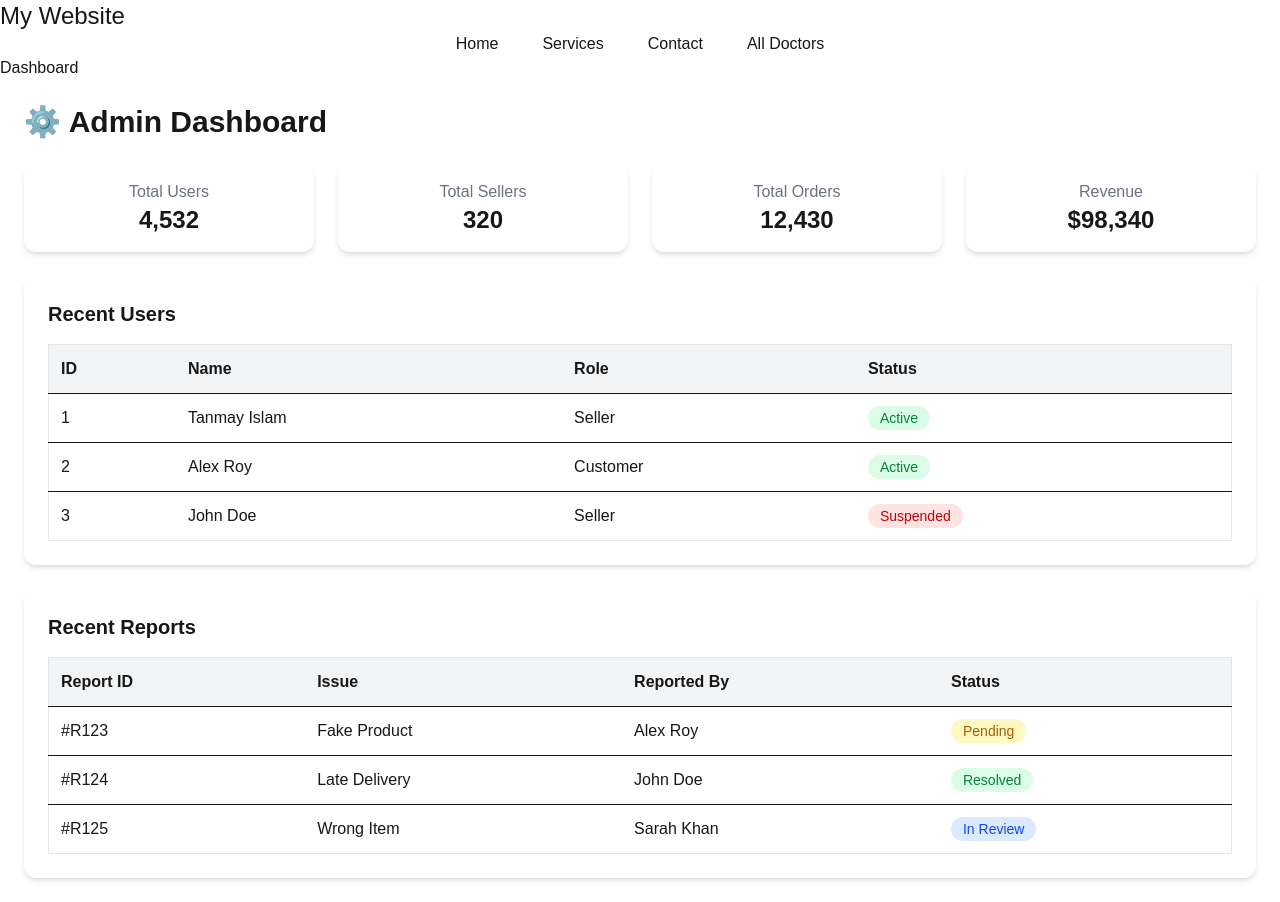
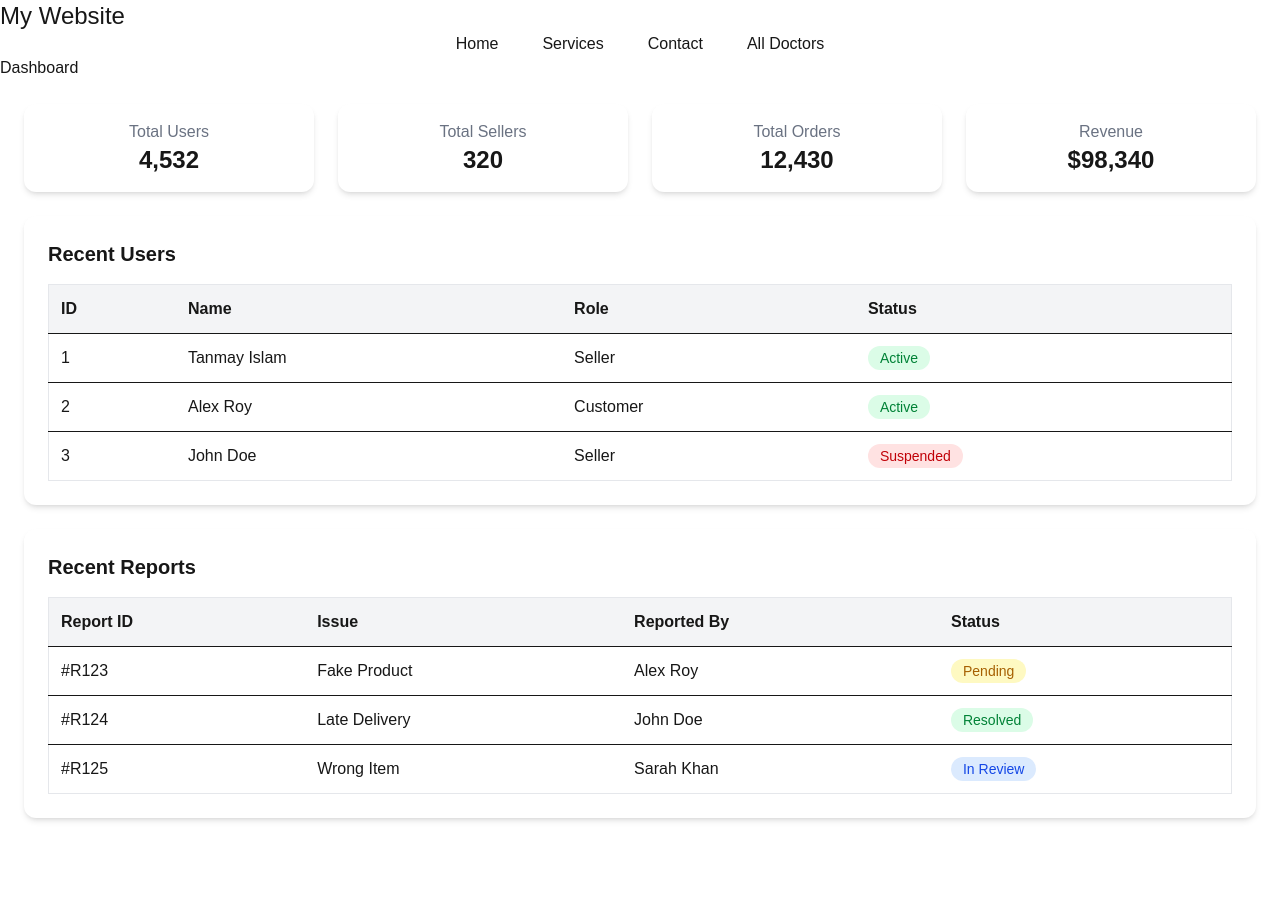
Before and after one commit to tanmayislam2006/my-first-next, a Next.js app: page /admin-dashboard in a window 1280 px wide. After the commit the page ends 842 px from the top, so only its background shows below. Built offline with nearby package versions, Linux system fonts and the light colour scheme.

Commit message:
remove title from Admin Dashboard

```diff
--- a/src/app/(dashboard)/admin-dashboard/page.jsx
+++ b/src/app/(dashboard)/admin-dashboard/page.jsx
@@ -25,7 +25,6 @@ const AdminDashboard = () => {
   return (
     <div className="p-6 space-y-6">
       {/* Title */}
-      <h1 className="text-3xl font-bold">⚙️ Admin Dashboard</h1>
 
       {/* Stats */}
       <div className="grid grid-cols-1 sm:grid-cols-2 lg:grid-cols-4 gap-6">
```
